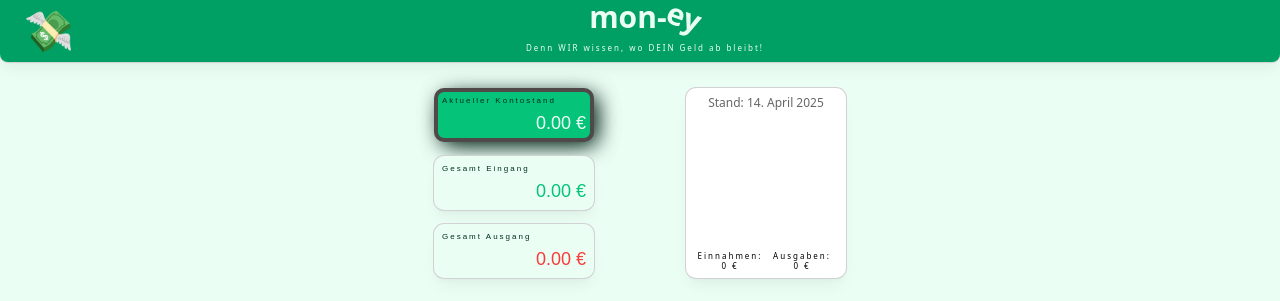
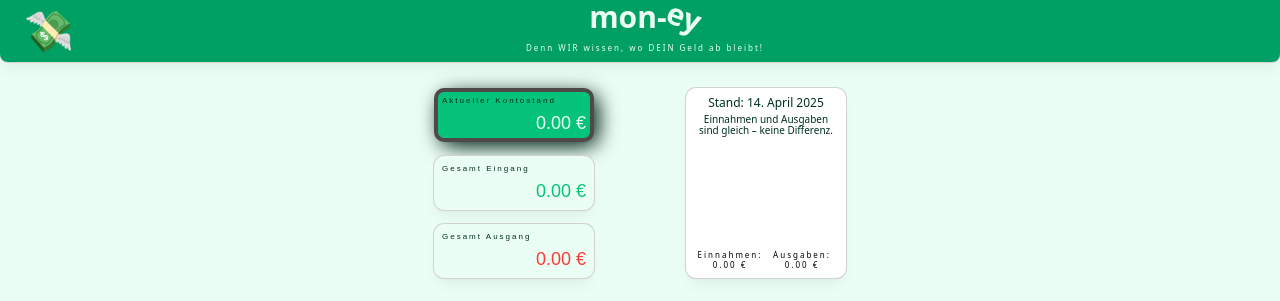
Before and after one commit to juliansngr/mon-ey, a Next.js app: page / in a window 1280 px wide. Shown: the top 301 px of the page. Built offline with nearby package versions, Linux system fonts and the light colour scheme; no server answers; the database is empty.

Commit message:
refactor: Improve Chartbar component logic and styles 🎨

```diff
--- a/components/Chartbar/index.js
+++ b/components/Chartbar/index.js
@@ -1,15 +1,19 @@
 import styled from "styled-components";
 
 export default function Chartbar({ totalIncome, totalExpenses }) {
+    const barContainerHeight = 100; // Fixed height of the bars in pixels
 
-    const maxValue = Math.max(totalIncome, totalExpenses, 1);
-    console.log(`maxValue: ${maxValue} -> ${totalIncome} + ${totalExpenses} `);
-    const barContainerHeight = 130; // Feste Höhe des Bars-Containers in Pixeln
+    // Calculate the total value
+    const totalValue = Math.abs(totalIncome) + Math.abs(totalExpenses);
 
-    // Berechne die Höhe in Pixeln relativ zum maxValue und skaliere auf 200px
-    const incomeHeight = Math.round((Math.abs(totalIncome) / maxValue) * barContainerHeight);
-    const expenseHeight = Math.round((Math.abs(totalExpenses) / maxValue) * barContainerHeight);
+    // Avoid division by zero
+    const incomeHeight = totalValue > 0
+        ? Math.round((Math.abs(totalIncome) / totalValue) * barContainerHeight)
+        : 0;
 
+    const expenseHeight = totalValue > 0
+        ? Math.round((Math.abs(totalExpenses) / totalValue) * barContainerHeight)
+        : 0;
 
     const currentDate = new Date().toLocaleDateString('de-DE', {
         day: '2-digit',
@@ -17,22 +21,50 @@ export default function Chartbar({ totalIncome, totalExpenses }) {
         year: 'numeric',
     });
 
+    function getDifferenceText(incomeHeight, expenseHeight) {
+        if (incomeHeight === 0 && expenseHeight === 0) {
+            return "Einnahmen und Ausgaben sind gleich – keine Differenz.";
+        }
+
+        const totalHeight = incomeHeight + expenseHeight;
+        const percentageDiff = totalHeight > 0
+            ? Math.abs(((incomeHeight - expenseHeight) / totalHeight) * 100).toFixed(2)
+            : 0;
+
+        if (incomeHeight > expenseHeight) {
+            return `Die Einnahmen liegen um ${percentageDiff}% über den Ausgaben – diese Differenz zeigt einen Überschuss.`;
+        } else if (expenseHeight > incomeHeight) {
+            return `Die Einnahmen liegen um ${percentageDiff}% unter den Ausgaben – die Differenz weist auf ein Defizit hin.`;
+        } else {
+            return "Einnahmen und Ausgaben sind gleich – keine Differenz.";
+        }
+    }
+
+
     return (
         <ChartContainer aria-label={`Balkendiagramm mit Einnahmen und Ausgaben, Stand: ${currentDate}`}>
             <DateText>Stand: {currentDate}</DateText>
+            <DifferenceText aria-label={getDifferenceText(incomeHeight, expenseHeight)}>{getDifferenceText(incomeHeight, expenseHeight)}</DifferenceText>
             <Bars className="bars" aria-label="Balken für Einnahmen und Ausgaben">
                 <Bar className="bar">
-                    <IncomeBar className="incomeBar" style={{ height: `${incomeHeight}px` }} aria-label={`Einnahmen: ${totalIncome} EUR, Balkenhöhe: ${incomeHeight} Pixel`} />
-                    <Label>Einnahmen: {totalIncome} €</Label>
+                    <IncomeBar
+                        className="incomeBar"
+                        style={{ height: `${incomeHeight}px` }}
+                        aria-label={`Einnahmen: ${totalIncome.toFixed(2)} EUR, Balkenhöhe: ${incomeHeight} Pixel`}
+                    />
+                    <Label>Einnahmen: {totalIncome.toFixed(2)} €</Label>
                 </Bar>
                 <Bar>
-                    <ExpenseBar style={{ height: `${expenseHeight}px` }} aria-label={`Ausgaben: ${totalIncome} EUR, Balkenhöhe: ${incomeHeight} Pixel`} />
-                    <Label>Ausgaben: {totalExpenses} €</Label>
+                    <ExpenseBar
+                        style={{ height: `${expenseHeight}px` }}
+                        aria-label={`Ausgaben: ${totalExpenses.toFixed(2)} EUR, Balkenhöhe: ${expenseHeight} Pixel von 130 Pixel`}
+                    />
+                    <Label>Ausgaben: {totalExpenses.toFixed(2)} €</Label>
                 </Bar>
             </Bars>
         </ChartContainer>
     );
-};
+}
 
 const ChartContainer = styled.div`
 max-width: 10rem;
@@ -49,7 +81,9 @@ box-shadow: var(--box-shadow-default);
 
 const Bars = styled.div`
 width: 100%;
-height: 160px; /* Feste Höhe für den Balkenbereich */
+height: 8rem;
+margin-top: var(--3xs);
+overflow: hidden;
 display: flex;
 justify-content: space-around;
 align-items: flex-end;
@@ -61,6 +95,7 @@ width: 40%;
 display: flex;
 flex-direction: column;
 align-items: center;
+max-height: 10rem;
 `;
 
 const IncomeBar = styled.div`
@@ -79,12 +114,19 @@ const Label = styled.div`
 font-size: var(--2xs);
 font-weight: 500;
 letter-spacing: var(--4xs);
-margin-top: 5px;
+margin-top: var(--3xs);
 text-align: center;
 `;
 
 const DateText = styled.h2`
 font-size: var(--sm);
-color: #666;
-/* margin-bottom: var(--4xl); */
+color: var(--green-text-dark);
+margin-bottom: var(--3xs);
 `;
+
+const DifferenceText = styled.p`
+    font-size: var(--xs);
+    color: var(--green-text-dark);
+    text-align: center;
+    font-weight: 500;
+`;
```
